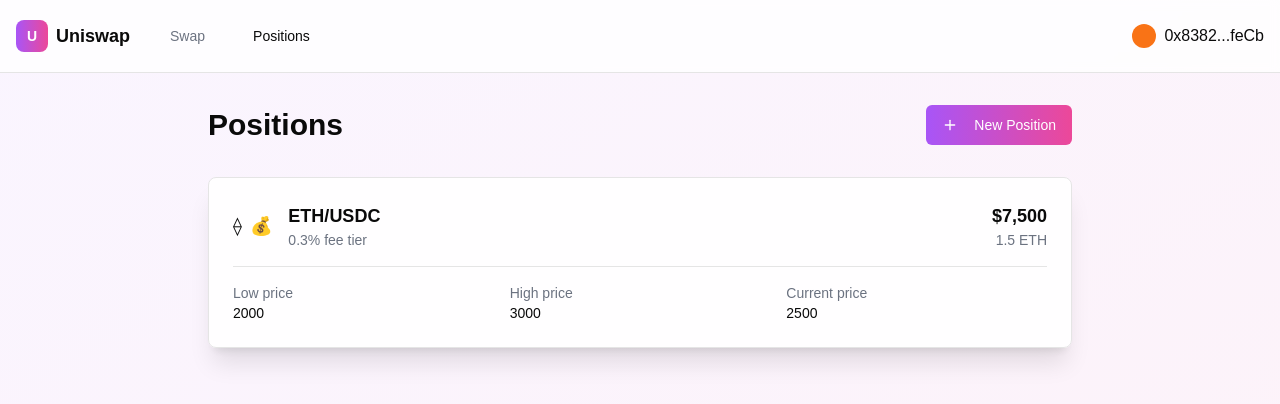
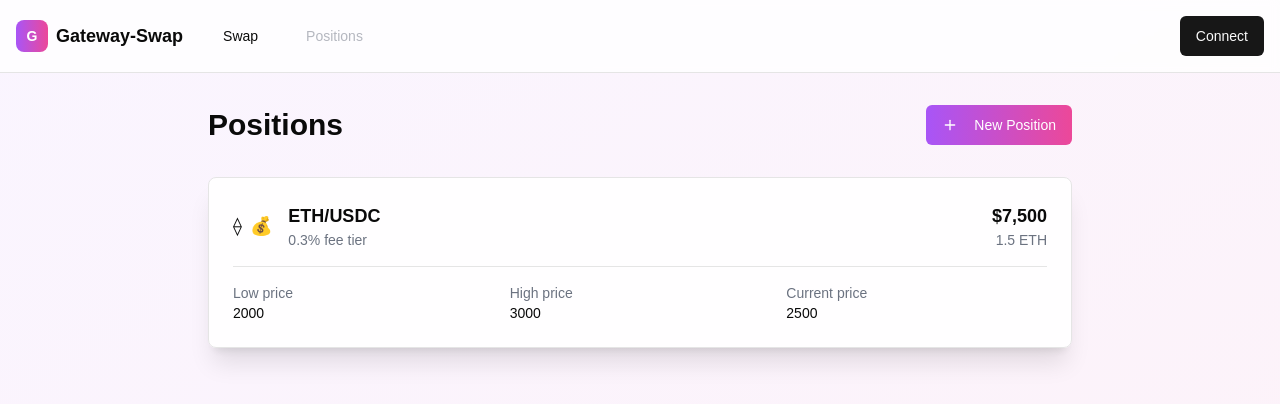
Before and after one commit to asolovov/uniswap3-front, a Next.js app: page /positions in a window 1280 px wide. Shown: the top 404 px of the page. Built offline with nearby package versions, Linux system fonts and the light colour scheme.

Commit message:
feat: refactor nav bar and wallet connect

```diff
--- a/app/layout.tsx
+++ b/app/layout.tsx
@@ -1,5 +1,6 @@
 import type { Metadata } from 'next'
 import './globals.css'
+import Nav from "@/components/nav";
 
 export const metadata: Metadata = {
   title: 'v0 App',
@@ -14,7 +15,10 @@ export default function RootLayout({
 }>) {
   return (
     <html lang="en">
-      <body>{children}</body>
+      <body className="min-h-screen bg-gradient-to-br from-purple-50 to-pink-50">
+      <Nav/>
+      {children}
+      </body>
     </html>
   )
 }
--- a/app/page.tsx
+++ b/app/page.tsx
@@ -289,42 +289,7 @@ export default function SwapPage() {
   const currentSlippage = slippageMode === "auto" ? DEFAULT_SLIPPAGE : slippage
 
   return (
-      <div className="min-h-screen bg-gradient-to-br from-purple-50 to-pink-50">
-        {/* Navbar */}
-        <nav className="flex items-center justify-between p-4 bg-white/80 backdrop-blur-sm border-b">
-          <div className="flex items-center gap-6">
-            <div className="flex items-center gap-2">
-              <div className="w-8 h-8 bg-gradient-to-r from-purple-500 to-pink-500 rounded-lg flex items-center justify-center">
-                <span className="text-white font-bold text-sm">U</span>
-              </div>
-              <span className="font-semibold text-lg">Uniswap</span>
-            </div>
-            <div className="flex items-center gap-4">
-              <Button variant="ghost" className="font-medium">
-                Swap
-              </Button>
-              <Button variant="ghost" className="font-medium text-gray-500">
-                Positions
-              </Button>
-            </div>
-          </div>
-          <div className="flex items-center gap-3">
-            {isWalletConnected ? (
-                <div className="flex items-center gap-2">
-                  <div className="w-6 h-6 bg-orange-500 rounded-full"></div>
-                  <span className="font-medium">{walletAddress}</span>
-                  <Button variant="outline" size="sm" onClick={handleWalletConnect}>
-                    Disconnect
-                  </Button>
-                </div>
-            ) : (
-                <Button onClick={handleWalletConnect}>Connect</Button>
-            )}
-          </div>
-        </nav>
-
-        {/* Main Content */}
-        <div className="flex justify-center items-start pt-20 px-4">
+      <div className="flex justify-center items-start pt-20 px-4">
           <Card className="w-full max-w-md bg-white/90 backdrop-blur-sm shadow-xl">
             <CardContent className="p-6">
               {/* Header */}
@@ -599,6 +564,5 @@ export default function SwapPage() {
             </DialogContent>
           </Dialog>
         </div>
-      </div>
   )
 }
--- a/app/positions/page.tsx
+++ b/app/positions/page.tsx
@@ -390,33 +390,7 @@ export default function PositionsPage() {
 
     if (showNewPosition) {
         return (
-            <div className="min-h-screen bg-gradient-to-br from-purple-50 to-pink-50">
-                {/* Navbar */}
-                <nav className="flex items-center justify-between p-4 bg-white/80 backdrop-blur-sm border-b">
-                    <div className="flex items-center gap-6">
-                        <div className="flex items-center gap-2">
-                            <div className="w-8 h-8 bg-gradient-to-r from-purple-500 to-pink-500 rounded-lg flex items-center justify-center">
-                                <span className="text-white font-bold text-sm">U</span>
-                            </div>
-                            <span className="font-semibold text-lg">Uniswap</span>
-                        </div>
-                        <div className="flex items-center gap-4">
-                            <Button variant="ghost" className="font-medium text-gray-500">
-                                Swap
-                            </Button>
-                            <Button variant="ghost" className="font-medium">
-                                Positions
-                            </Button>
-                        </div>
-                    </div>
-                    <div className="flex items-center gap-3">
-                        <div className="flex items-center gap-2">
-                            <div className="w-6 h-6 bg-orange-500 rounded-full"></div>
-                            <span className="font-medium">{walletAddress}</span>
-                        </div>
-                    </div>
-                </nav>
-
+            <>
                 {/* Main Content */}
                 <div className="flex justify-center items-start pt-8 px-4">
                     <Card className="w-full max-w-md bg-white/90 backdrop-blur-sm shadow-xl">
@@ -890,44 +864,12 @@ export default function PositionsPage() {
                         </DialogFooter>
                     </DialogContent>
                 </Dialog>
-            </div>
+            </>
         )
     }
 
     // Main positions page
     return (
-        <div className="min-h-screen bg-gradient-to-br from-purple-50 to-pink-50">
-            {/* Navbar */}
-            <nav className="flex items-center justify-between p-4 bg-white/80 backdrop-blur-sm border-b">
-                <div className="flex items-center gap-6">
-                    <div className="flex items-center gap-2">
-                        <div className="w-8 h-8 bg-gradient-to-r from-purple-500 to-pink-500 rounded-lg flex items-center justify-center">
-                            <span className="text-white font-bold text-sm">U</span>
-                        </div>
-                        <span className="font-semibold text-lg">Uniswap</span>
-                    </div>
-                    <div className="flex items-center gap-4">
-                        <Button variant="ghost" className="font-medium text-gray-500">
-                            Swap
-                        </Button>
-                        <Button variant="ghost" className="font-medium">
-                            Positions
-                        </Button>
-                    </div>
-                </div>
-                <div className="flex items-center gap-3">
-                    {isWalletConnected ? (
-                        <div className="flex items-center gap-2">
-                            <div className="w-6 h-6 bg-orange-500 rounded-full"></div>
-                            <span className="font-medium">{walletAddress}</span>
-                        </div>
-                    ) : (
-                        <Button>Connect</Button>
-                    )}
-                </div>
-            </nav>
-
-            {/* Main Content */}
             <div className="max-w-4xl mx-auto pt-8 px-4">
                 <div className="flex items-center justify-between mb-8">
                     <h1 className="text-3xl font-bold">Positions</h1>
@@ -1011,6 +953,5 @@ export default function PositionsPage() {
                     </div>
                 )}
             </div>
-        </div>
     )
 }
--- /dev/null
+++ b/components/nav-buttons.tsx
@@ -0,0 +1,36 @@
+'use client'
+
+import Link from "next/link";
+import {Button} from "@/components/ui/button";
+import React from "react";
+import {usePathname} from "next/navigation";
+
+const NavButton = ({name, link, path}: {name: string, link: string, path: string}) => {
+    if (path === link) {
+        return (
+            <Button variant="ghost" className={"font-medium text-gray-500"} disabled>
+                {name}
+            </Button>
+        )
+    } else {
+        return (
+            <Link href={link}>
+                <Button variant="ghost" className={"font-medium"}>
+                    {name}
+                </Button>
+            </Link>
+        )
+    }
+}
+
+export default function NavButtons() {
+    const pathname = usePathname();
+    console.log(pathname);
+
+    return (
+        <div className="flex items-center gap-4">
+            <NavButton name="Swap" link="/" path={pathname}/>
+            <NavButton name="Positions" link="/positions" path={pathname}/>
+        </div>
+    )
+}
--- /dev/null
+++ b/components/nav-wallet.tsx
@@ -0,0 +1,35 @@
+'use client'
+
+import {Button} from "@/components/ui/button";
+import React from "react";
+
+const mockedWallet = "0x8382Be7cc5C2Cd8b14F44108444ced6745c5feCb";
+
+const formatWalletAddress = (address: string) => {
+    return `${address.slice(0, 6)}...${address.slice(-4)}`;
+};
+
+
+export default function NavWallet() {
+    const [isConnected, setIsConnected] = React.useState(false);
+
+    const handleWalletConnect = () => {
+        setIsConnected(!isConnected);
+    }
+
+    return (
+        <div className="flex items-center gap-3">
+            {isConnected ? (
+                <div className="flex items-center gap-2">
+                    <div className="w-6 h-6 bg-orange-500 rounded-full"></div>
+                    <span className="font-medium">{formatWalletAddress(mockedWallet)}</span>
+                    <Button variant="outline" size="sm" onClick={handleWalletConnect}>
+                        Disconnect
+                    </Button>
+                </div>
+            ) : (
+                <Button onClick={handleWalletConnect}>Connect</Button>
+            )}
+        </div>
+    )
+}
--- /dev/null
+++ b/components/nav.tsx
@@ -0,0 +1,20 @@
+import React from "react";
+import NavWallet from "@/components/nav-wallet";
+import NavButtons from "@/components/nav-buttons";
+
+export default function Nav() {
+    return (
+        <nav className="flex items-center justify-between p-4 bg-white/80 backdrop-blur-sm border-b">
+            <div className="flex items-center gap-6">
+                <div className="flex items-center gap-2">
+                    <div className="w-8 h-8 bg-gradient-to-r from-purple-500 to-pink-500 rounded-lg flex items-center justify-center">
+                        <span className="text-white font-bold text-sm">G</span>
+                    </div>
+                    <span className="font-semibold text-lg">Gateway-Swap</span>
+                </div>
+                <NavButtons/>
+            </div>
+            <NavWallet/>
+        </nav>
+    )
+}
```
